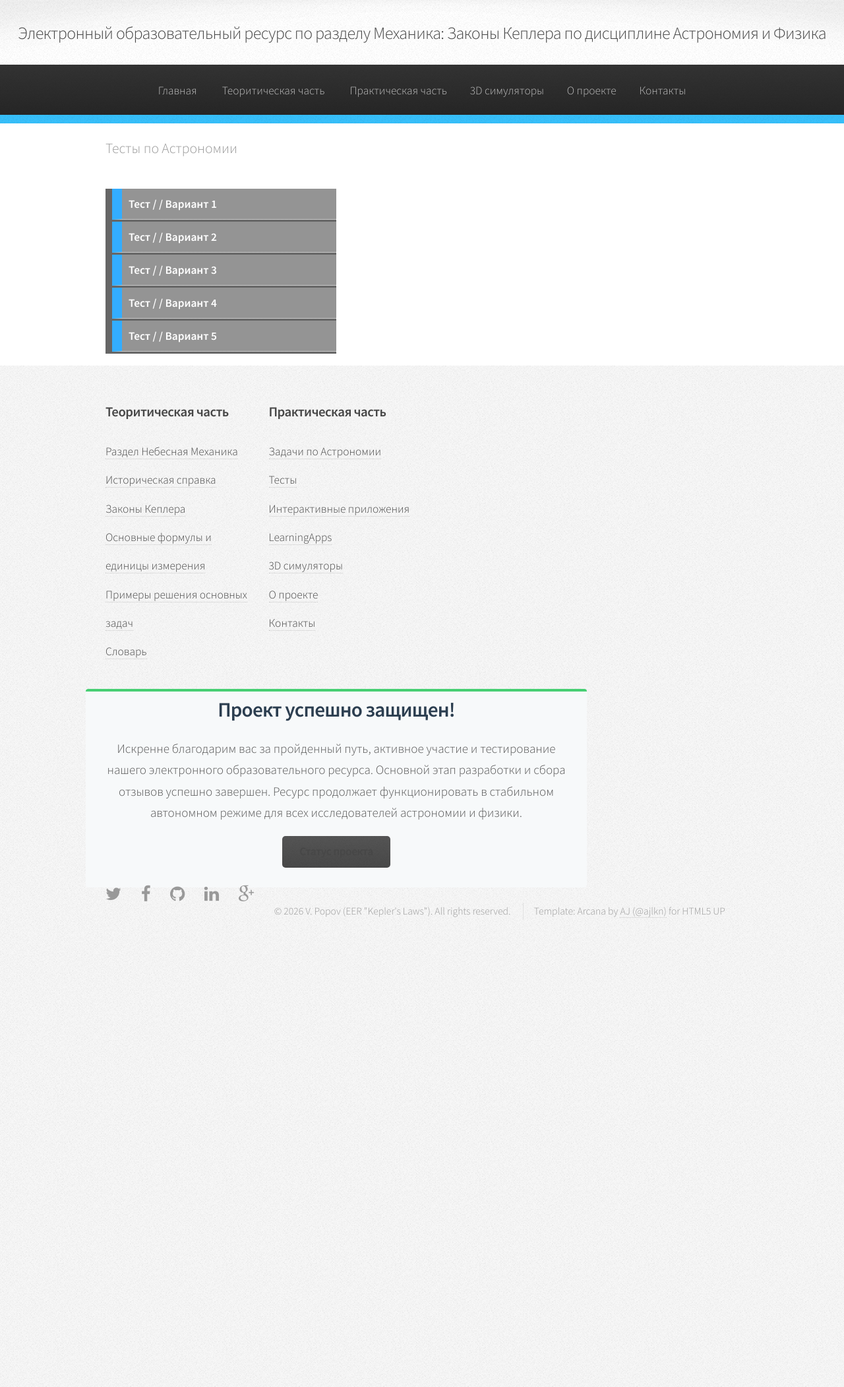
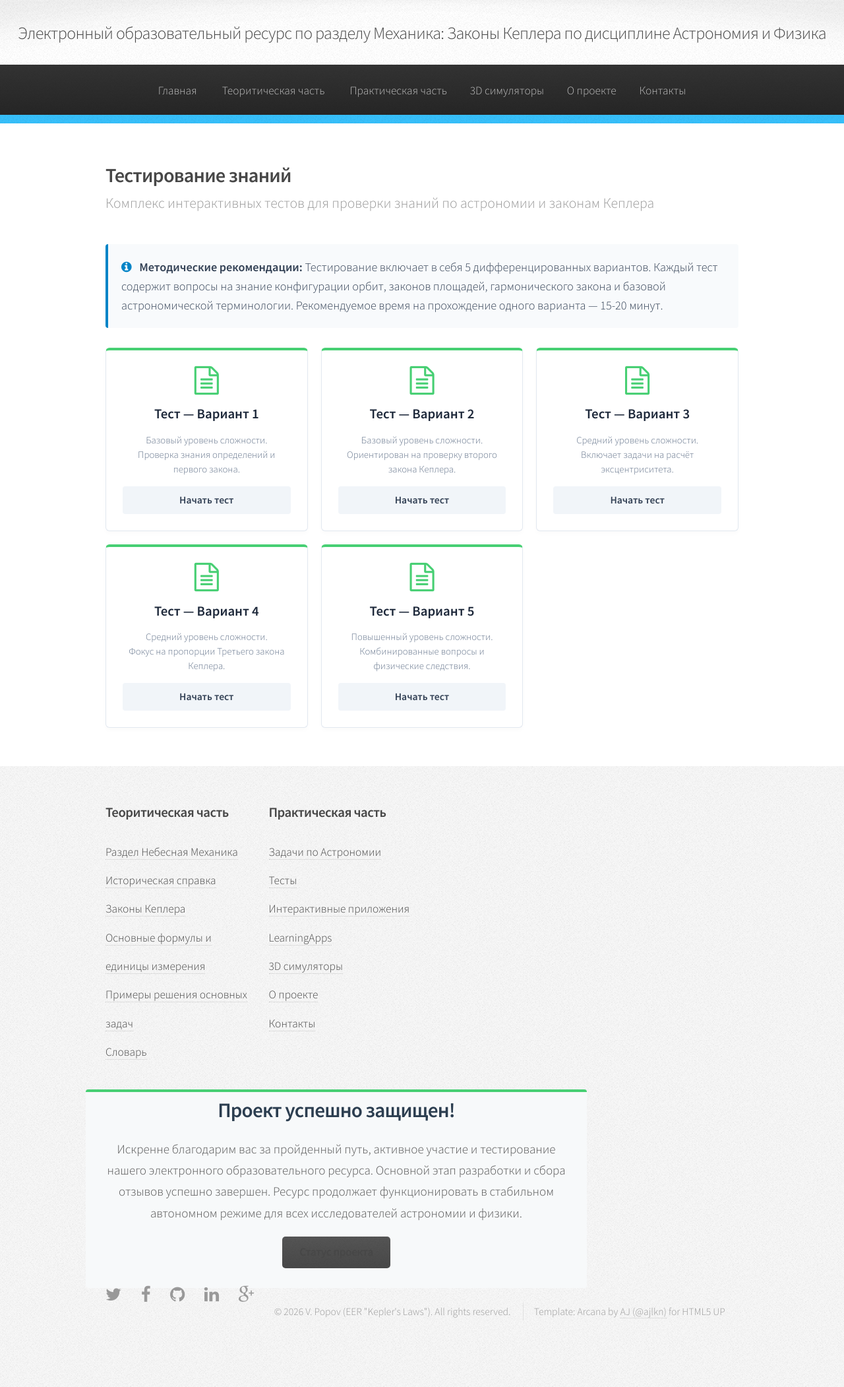
Before and after one commit to VlPop/VlPop.github.io, a Jekyll site: the page built from 2P_Practic_test.html, in a window 1280 px wide. Shown: the whole page at 66% size. Built offline with Jekyll 4.4.1, drawn with Linux system fonts in a browser that asks for light colours; before the commit the page ends 1495 px from its top, so only the background shows below that.

Commit message:
Update 2P_Practic_test.html

```diff
--- a/2P_Practic_test.html
+++ b/2P_Practic_test.html
@@ -2,6 +2,67 @@
 title: Arcana
 layout: default
 ---
+
+<!-- Фирменные стили для интерактивного раздела тестов -->
+<style>
+	.test-grid {
+		display: grid;
+		grid-template-columns: repeat(auto-fill, minmax(280px, 1fr));
+		gap: 20px;
+		margin: 30px 0 40px 0;
+	}
+	.test-card {
+		background: #ffffff;
+		border: 1px solid #e2e8f0;
+		border-top: 4px solid #47cf73;
+		padding: 25px;
+		border-radius: 6px;
+		box-shadow: 0 4px 6px rgba(0,0,0,0.02);
+		text-align: center;
+		transition: all 0.3s ease;
+		text-decoration: none !important;
+		display: flex;
+		flex-direction: column;
+		justify-content: space-between;
+	}
+	.test-card:hover {
+		transform: translateY(-5px);
+		box-shadow: 0 12px 20px rgba(0,0,0,0.08);
+		border-color: #47cf73;
+	}
+	.test-card h4 {
+		color: #1e293b;
+		margin: 10px 0;
+		font-size: 1.2em;
+		font-weight: bold;
+	}
+	.test-meta {
+		font-size: 0.85em;
+		color: #64748b;
+		margin-bottom: 15px;
+		line-height: 1.5;
+	}
+	.test-btn {
+		background: #f1f5f9;
+		color: #334155;
+		padding: 8px 16px;
+		border-radius: 4px;
+		font-size: 0.9em;
+		font-weight: bold;
+		transition: all 0.2s ease;
+	}
+	.test-card:hover .test-btn {
+		background: #47cf73;
+		color: #ffffff;
+	}
+	.instruction-box {
+		background: #f8fafc;
+		border-left: 4px solid #0284c7;
+		padding: 20px;
+		margin-bottom: 30px;
+		border-radius: 4px;
+	}
+</style>
 
 <!-- Main -->
 <section class="wrapper style1">
@@ -9,52 +70,76 @@ layout: default
 		<div id="content">
 
 			<!-- Content -->
-
-					<article>
+			<article style="max-width: 1000px; margin: 0 auto;">
 				<header>
-<header>
-<p>Тесты по Астрономии</p>
-    <meta charset="utf-8">
-    <title>Название документа</title>
-    <style>
-      #navbar {
-        margin: 0;
-        padding: 0;
-        list-style-type: none;
-        width: 350px;
-      }
-      #navbar li {
-        border-left: 10px solid #666;
-        border-bottom: 3px solid #666;
-      }
-      #navbar a {
-        background-color: #949494;
-        color: #fff;
-        padding: 10px;
-        text-decoration: none;
-        font-weight: bold;
-        border-left: 15px solid #33ADFF;
-        display: block;
-      }
-    </style>
+					<h2>Тестирование знаний</h2>
+					<p>Комплекс интерактивных тестов для проверки знаний по астрономии и законам Кеплера</p>
 				</header>
 
-  <body>
+				<!-- Методические указания -->
+				<div class="instruction-box">
+					<p style="font-size: 1.05em; line-height: 1.6; color: #334155; margin-bottom: 0;">
+						<i class="fa fa-info-circle" style="color: #0284c7; margin-right: 8px;"></i>
+						<strong>Методические рекомендации:</strong> Тестирование включает в себя 5 дифференцированных вариантов. Каждый тест содержит вопросы на знание конфигурации орбит, законов площадей, гармонического закона и базовой астрономической терминологии. Рекомендуемое время на прохождение одного варианта — 15-20 минут.
+					</p>
+				</div>
 
-    <ul id="navbar">
-      <li><a href="/2P_Practic_test_1">Тест /  /  Вариант 1 </a></li>
-      <li><a href="/2P_Practic_test_2">Тест /  /  Вариант 2 </a></li>
-      <li><a href="/2P_Practic_test_3">Тест /  /  Вариант 3 </a></li>
-      <li><a href="/2P_Practic_test_4">Тест /  /  Вариант 4 </a></li>
-	<li><a href="/2P_Practic_test_5">Тест /  /  Вариант 5 </a></li>
-    </ul>
+				<!-- СЕТКА ИНТЕРАКТИВНЫХ ВАРИАНТОВ ТЕСТОВ -->
+				<div class="test-grid">
 
-  </body>
-</html>
+					<!-- Вариант 1 -->
+					<a href="{{ site.baseurl }}/2P_test_v1" class="test-card">
+						<div>
+							<i class="fa fa-file-text-o" style="font-size: 2.5em; color: #47cf73;"></i>
+							<h4>Тест — Вариант 1</h4>
+							<p class="test-meta">Базовый уровень сложности.<br>Проверка знания определений и первого закона.</p>
+						</div>
+						<span class="test-btn">Начать тест</span>
+					</a>
 
-						</header>
+					<!-- Вариант 2 -->
+					<a href="{{ site.baseurl }}/2P_test_v2" class="test-card">
+						<div>
+							<i class="fa fa-file-text-o" style="font-size: 2.5em; color: #47cf73;"></i>
+							<h4>Тест — Вариант 2</h4>
+							<p class="test-meta">Базовый уровень сложности.<br>Ориентирован на проверку второго закона Кеплера.</p>
+						</div>
+						<span class="test-btn">Начать тест</span>
+					</a>
+
+					<!-- Вариант 3 -->
+					<a href="{{ site.baseurl }}/2P_test_v3" class="test-card">
+						<div>
+							<i class="fa fa-file-text-o" style="font-size: 2.5em; color: #47cf73;"></i>
+							<h4>Тест — Вариант 3</h4>
+							<p class="test-meta">Средний уровень сложности.<br>Включает задачи на расчёт эксцентриситета.</p>
+						</div>
+						<span class="test-btn">Начать тест</span>
+					</a>
+
+					<!-- Вариант 4 -->
+					<a href="{{ site.baseurl }}/2P_test_v4" class="test-card">
+						<div>
+							<i class="fa fa-file-text-o" style="font-size: 2.5em; color: #47cf73;"></i>
+							<h4>Тест — Вариант 4</h4>
+							<p class="test-meta">Средний уровень сложности.<br>Фокус на пропорции Третьего закона Кеплера.</p>
+						</div>
+						<span class="test-btn">Начать тест</span>
+					</a>
+
+					<!-- Вариант 5 -->
+					<a href="{{ site.baseurl }}/2P_test_v5" class="test-card">
+						<div>
+							<i class="fa fa-file-text-o" style="font-size: 2.5em; color: #47cf73;"></i>
+							<h4>Тест — Вариант 5</h4>
+							<p class="test-meta">Повышенный уровень сложности.<br>Комбинированные вопросы и физические следствия.</p>
+						</div>
+						<span class="test-btn">Начать тест</span>
+					</a>
+
+				</div>
+
 			</article>
-
 		</div>
 	</div>
 </section>
```
Lines whose indentation alone changed are shown as unchanged.
